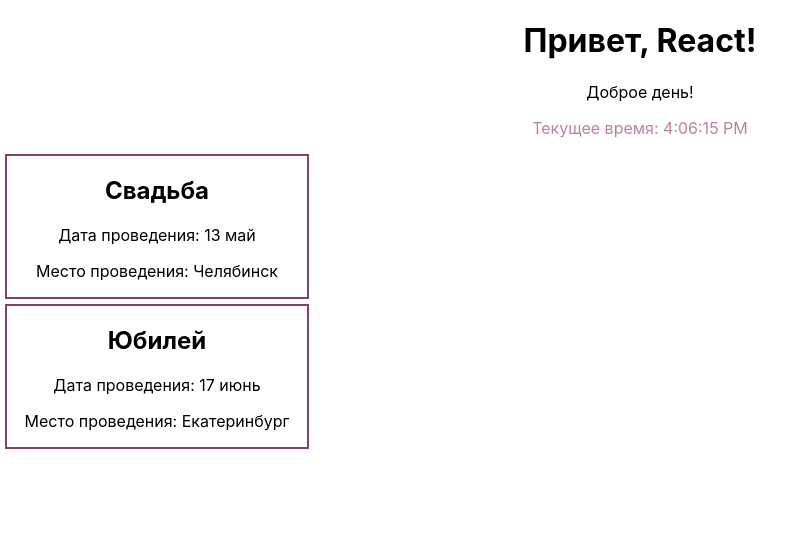
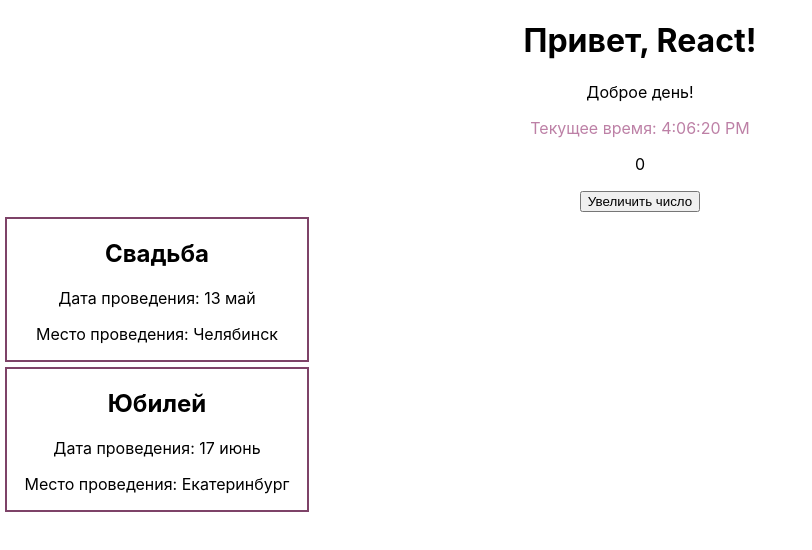
Before and after one commit to roofi-g/react, a React (Create React App) app in the folder my-first-react-app/: page / in a window 1280 px wide. Shown: the top 550 px of the page, without its empty margins (0-812 px from the left). Built offline with nearby package versions, Linux system fonts and the light colour scheme.

Commit message:
update timer

```diff
--- a/my-first-react-app/src/App.js
+++ b/my-first-react-app/src/App.js
@@ -2,14 +2,14 @@ import logo from './logo.svg';
 import './App.css';
 import CurrentTime from './components/CurrentTime/CurrentTime';
 import EventCard from './components/EventCard/EventCard';
-// import Counter from "./components/Counter/Counter";
+import Counter from "./components/Counter/Counter";
 
 function App() {
   return (
     <div className="App">
       <Greeting />
       <CurrentTime />
-      {/*<Counter />*/}
+      <Counter />
       <EventCard name='Свадьба' date='13 май' location='Челябинск'/>
       <EventCard name='Юбилей' date='17 июнь' location='Екатеринбург'/>
     </div>
--- a/my-first-react-app/src/components/Counter/Counter.js
+++ b/my-first-react-app/src/components/Counter/Counter.js
@@ -1,17 +1,17 @@
 import {useState} from "react";
 
-function Timer() {
-  const [value, setValue] = useState();
-
-  const handleChange = (event) => {
-    setValue(event.target.value);
-  }
-  return(
-    <div>
-      <p>{value}</p>
-    </div>
-  );
-}
+// function Timer() {
+//   const [value, setValue] = useState();
+//
+//   const handleChange = (event) => {
+//     setValue(event.target.value);
+//   }
+//   return(
+//     <div>
+//       <p>{value}</p>
+//     </div>
+//   );
+// }
 // function TodoList() {
 //   const [value, setValue] = useState();
 //   const [elem, setElem] = useState();
@@ -46,21 +46,21 @@ function Timer() {
 //   );
 // }
 
-// function Counter() {
-//   const [count, setCount] = useState(0);
-//
-//   const upCount = () => {
-//     setCount(count + 1);
-//   }
-//   return(
-//     <div>
-//       <p>{count}</p>
-//       <button onClick={upCount}>Увеличить число</button>
-//     </div>
-//   );
-// }
+function Counter() {
+  const [count, setCount] = useState(0);
 
-export default Timer;
+  const upCount = () => {
+    setCount(count + 1);
+  }
+  return(
+    <div>
+      <p>{count}</p>
+      <button onClick={upCount}>Увеличить число</button>
+    </div>
+  );
+}
+
+// export default Timer;
 // export default TodoList;
 // export default TextInput;
-// export default Counter;
+export default Counter;
--- a/my-first-react-app/src/components/CurrentTime/CurrentTime.js
+++ b/my-first-react-app/src/components/CurrentTime/CurrentTime.js
@@ -1,10 +1,22 @@
 import './CurrentTime.css';
+import {useEffect, useState} from "react";
 
 function CurrentTime() {
-  const date = new Date().toLocaleTimeString();
+  const [time, setTime] = useState(new Date());
+
+  useEffect(() => {
+    const timer = setInterval(() => {
+      setTime(new Date())
+    }, 1000);
+
+    return () => {
+      clearInterval(timer);
+    }
+  }, []);
+
   return (
     <div className="CurrentTime">
-      <p>Текущее время: {date} </p>
+      <p>Текущее время: {time.toLocaleTimeString()} </p>
     </div>
   );
 }
```
